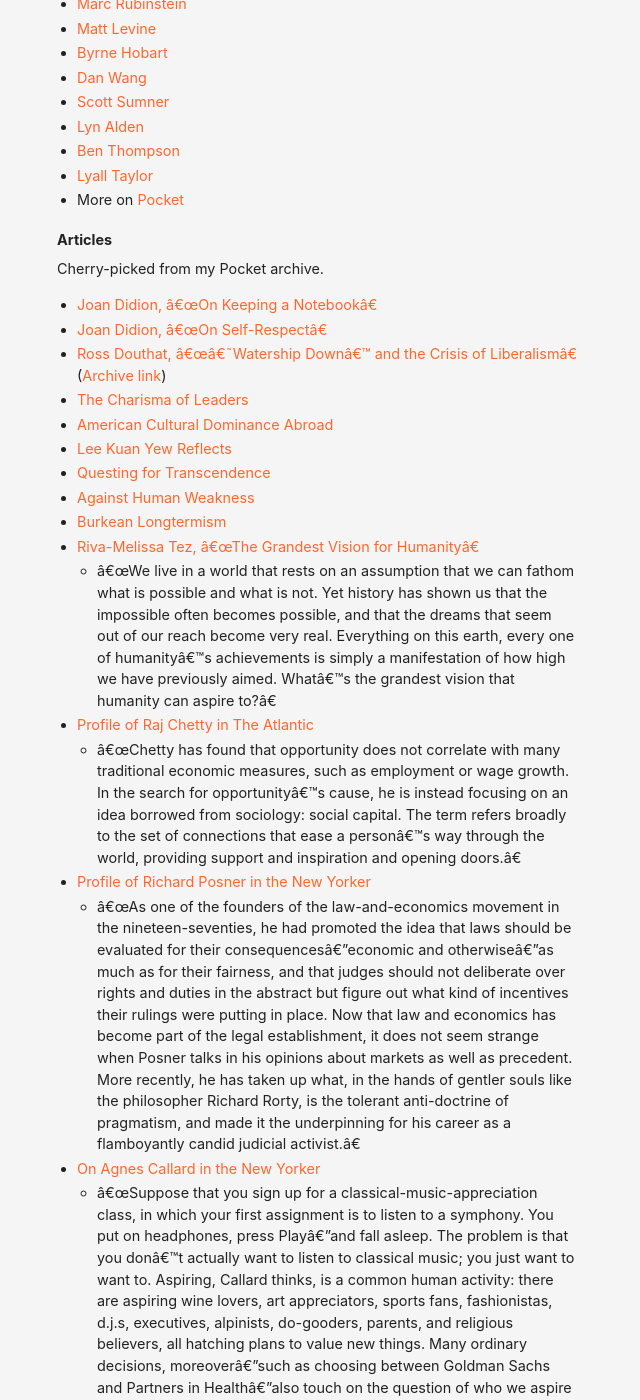
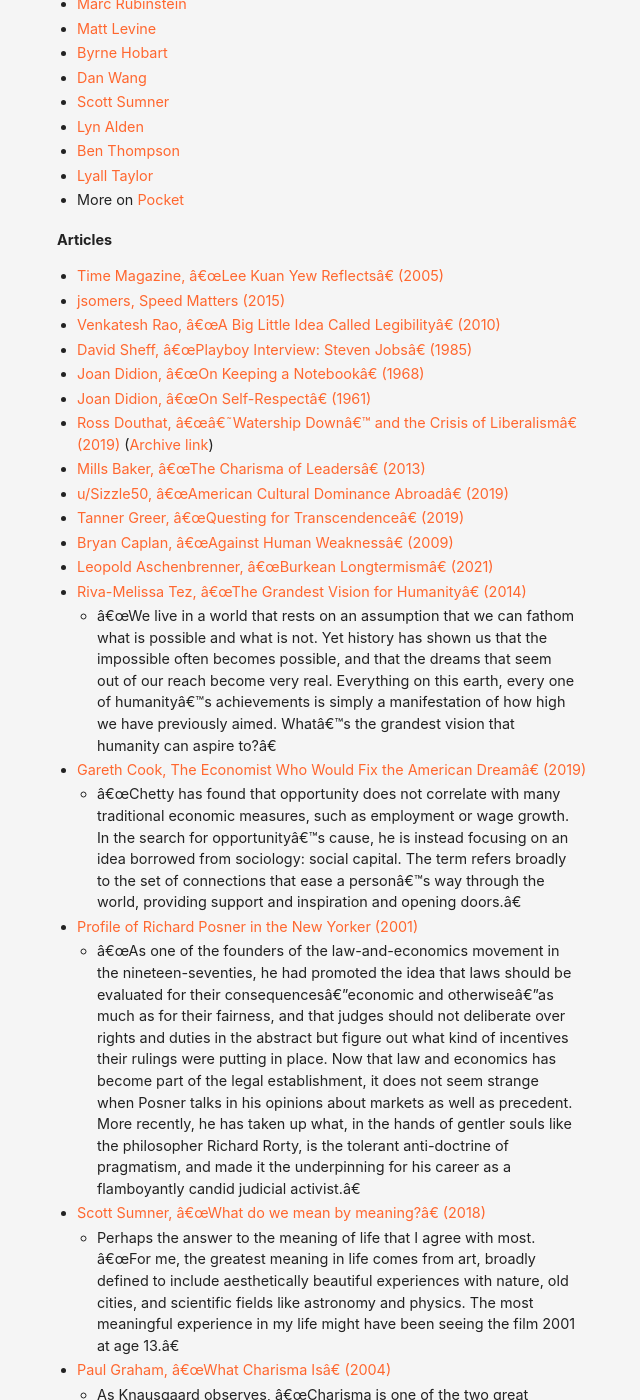
Before and after one commit to danschlz/danschulz.github.io, a Jekyll site: the page built from links.md, in a window 1280 px wide and 1400 px high, scrolled down 561 px. Shown: the whole window, without its empty margins (303-943 px from the left). Built offline with Jekyll 4.4.1, drawn with Linux system fonts in a browser that asks for light colours; some of the changed text lies outside the part shown.

Commit message:
update links

```diff
--- a/links.md
+++ b/links.md
@@ -33,49 +33,47 @@ To my delight, the quality and variety of online writing seems to have been gett
 
 ### Articles
 
-Cherry-picked from my Pocket archive.
-
-- [Joan Didion, "On Keeping a Notebook"](https://accessinghigherground.org/handouts2013/HTCTU%20Alt%20Format%20Manuals/Processing%20PDF%20Sample%20Files/00%20On%20Keeping%20a%20Notebook.pdf)
-- [Joan Didion, "On Self-Respect"](https://www.vogue.com/article/joan-didion-self-respect-essay-1961)
-- [Ross Douthat, "‘Watership Down’ and the Crisis of Liberalism"](https://www.nytimes.com/2019/10/22/opinion/watership-down-liberalism.html) ([Archive link](https://web.archive.org/web/20191022102037/https://www.nytimes.com/2019/10/22/opinion/watership-down-liberalism.html))
-- [The Charisma of Leaders](https://metaismurder.com/post/44155254813/the-charisma-of-leaders)
-- [American Cultural Dominance Abroad](https://www.reddit.com/r/TheMotte/comments/bheycc/american_cultural_dominance_abroad/)
-- [Lee Kuan Yew Reflects](http://content.time.com/time/subscriber/printout/0,8816,1137705,00.html)
-- [Questing for Transcendence](https://scholars-stage.blogspot.com/2019/04/on-quests-for-transcendence.html)
-- [Against Human Weakness](https://www.econlib.org/archives/2009/09/against_human_w.html)
-- [Burkean Longtermism](https://www.forourposterity.com/burkean-longtermism/)
-- [Riva-Melissa Tez, "The Grandest Vision for Humanity"](https://www.hardtowrite.com/grandestvision/)
+- [Time Magazine, "Lee Kuan Yew Reflects" (2005)](http://content.time.com/time/subscriber/printout/0,8816,1137705,00.html)
+- [jsomers, Speed Matters (2015)](https://jsomers.net/blog/speed-matters)
+- [Venkatesh Rao, "A Big Little Idea Called Legibility" (2010)](https://www.ribbonfarm.com/2010/07/26/a-big-little-idea-called-legibility/)
+- [David Sheff, "Playboy Interview: Steven Jobs" (1985)](https://allaboutstevejobs.com/verbatim/interviews/playboy_1985)
+- [Joan Didion, "On Keeping a Notebook" (1968)](https://accessinghigherground.org/handouts2013/HTCTU%20Alt%20Format%20Manuals/Processing%20PDF%20Sample%20Files/00%20On%20Keeping%20a%20Notebook.pdf)
+- [Joan Didion, "On Self-Respect" (1961)](https://www.vogue.com/article/joan-didion-self-respect-essay-1961)
+- [Ross Douthat, "‘Watership Down’ and the Crisis of Liberalism" (2019)](https://www.nytimes.com/2019/10/22/opinion/watership-down-liberalism.html) ([Archive link](https://web.archive.org/web/20191022102037/https://www.nytimes.com/2019/10/22/opinion/watership-down-liberalism.html))
+- [Mills Baker, "The Charisma of Leaders" (2013)](https://metaismurder.com/post/44155254813/the-charisma-of-leaders)
+- [u/Sizzle50, "American Cultural Dominance Abroad" (2019)](https://www.reddit.com/r/TheMotte/comments/bheycc/american_cultural_dominance_abroad/)
+- [Tanner Greer, "Questing for Transcendence" (2019)](https://scholars-stage.blogspot.com/2019/04/on-quests-for-transcendence.html)
+- [Bryan Caplan, "Against Human Weakness" (2009)](https://www.econlib.org/archives/2009/09/against_human_w.html)
+- [Leopold Aschenbrenner, "Burkean Longtermism" (2021)](https://www.forourposterity.com/burkean-longtermism/)
+- [Riva-Melissa Tez, "The Grandest Vision for Humanity" (2014)](https://www.hardtowrite.com/grandestvision/)
   - "We live in a world that rests on an assumption that we can fathom what is possible and what is not. Yet history has shown us that the impossible often becomes possible, and that the dreams that seem out of our reach become very real. Everything on this earth, every one of humanity’s achievements is simply a manifestation of how high we have previously aimed. What’s the grandest vision that humanity can aspire to?"
 
-- [Profile of Raj Chetty in The Atlantic](https://www.theatlantic.com/magazine/archive/2019/08/raj-chettys-american-dream/592804/)
+- [Gareth Cook, The Economist Who Would Fix the American Dream" (2019)](https://www.theatlantic.com/magazine/archive/2019/08/raj-chettys-american-dream/592804/)
   - "Chetty has found that opportunity does not correlate with many traditional economic measures, such as employment or wage growth. In the search for opportunity’s cause, he is instead focusing on an idea borrowed from sociology: social capital. The term refers broadly to the set of connections that ease a person’s way through the world, providing support and inspiration and opening doors."
 
-- [Profile of Richard Posner in the New Yorker](https://www.newyorker.com/magazine/2001/12/10/the-bench-burner)
+- [Profile of Richard Posner in the New Yorker (2001)](https://www.newyorker.com/magazine/2001/12/10/the-bench-burner)
   - "As one of the founders of the law-and-economics movement in the nineteen-seventies, he had promoted the idea that laws should be evaluated for their consequences—economic and otherwise—as much as for their fairness, and that judges should not deliberate over rights and duties in the abstract but figure out what kind of incentives their rulings were putting in place. Now that law and economics has become part of the legal establishment, it does not seem strange when Posner talks in his opinions about markets as well as precedent. More recently, he has taken up what, in the hands of gentler souls like the philosopher Richard Rorty, is the tolerant anti-doctrine of pragmatism, and made it the underpinning for his career as a flamboyantly candid judicial activist."
 
-- [On Agnes Callard in the New Yorker](https://www.newyorker.com/magazine/2019/01/21/the-art-of-decision-making)
-  - "Suppose that you sign up for a classical-music-appreciation class, in which your first assignment is to listen to a symphony. You put on headphones, press Play—and fall asleep. The problem is that you don’t actually want to listen to classical music; you just want to want to. Aspiring, Callard thinks, is a common human activity: there are aspiring wine lovers, art appreciators, sports fans, fashionistas, d.j.s, executives, alpinists, do-gooders, parents, and religious believers, all hatching plans to value new things. Many ordinary decisions, moreover—such as choosing between Goldman Sachs and Partners in Health—also touch on the question of who we aspire to become."
-
-- [Scott Sumner, "What do we mean by meaning?"](https://www.themoneyillusion.com/what-do-we-mean-by-meaning/)
+- [Scott Sumner, "What do we mean by meaning?" (2018)](https://www.themoneyillusion.com/what-do-we-mean-by-meaning/)
   - Perhaps the answer to the meaning of life that I agree with most. "For me, the greatest meaning in life comes from art, broadly defined to include aesthetically beautiful experiences with nature, old cities, and scientific fields like astronomy and physics.  The most meaningful experience in my life might have been seeing the film 2001 at age 13."
 
-- [Paul Graham, "What Charisma Is"](http://www.paulgraham.com/recharisma.html)
+- [Paul Graham, "What Charisma Is" (2004)](http://www.paulgraham.com/recharisma.html)
   - As Knausgaard observes, "Charisma is one of the two great transcendental forces in the social world: beauty is the other."
 
-- [Scott Alexander, "More Confounders"](https://slatestarcodex.com/2019/06/24/you-need-more-confounders/)
+- [Scott Alexander, "More Confounders" (2019)](https://slatestarcodex.com/2019/06/24/you-need-more-confounders/)
   - "But I think it’s important to notice: if they’re right, everyone else is wrong. If you’re using a study design that controls for things, you’re operating on an assumption that you have a pretty good idea what things are important to control for, and that if you control for the ten or twenty most important ones you can think of then that’s enough. If P&a are right (and again, I don’t want to immediately jump to that conclusion, but it seems plausible) then this assumption is wrong. At least it’s wrong in the domain of benzodiazepine prescription and mortality. Who knows how many other domains it might be wrong in? Everyone who tries to “control for confounders” who isn’t using something at least as good as P&a’s algorithm isn’t up to the task they’ve set themselves, and we should doubt their results."
 
-- [Scott Alexander, "1960: The Year The Singularity Was Cancelled"](https://slatestarcodex.com/2019/04/22/1960-the-year-the-singularity-was-cancelled/)
+- [Scott Alexander, "1960: The Year The Singularity Was Cancelled" (2019)](https://slatestarcodex.com/2019/04/22/1960-the-year-the-singularity-was-cancelled/)
   - "Around 1960, doubling times stopped decreasing. The economy kept growing. But now it grows at a flat rate. It shows no signs of reaching infinity; not soon, not ever. Just constant, boring 2% GDP growth for the rest of time. Why?"
 
-- [Scott Alexander Reviews Whyte's _Hoover: An Extraordinary Life in Extraordinary Times_](https://slatestarcodex.com/2020/03/17/book-review-hoover/)
+- [Scott Alexander Reviews Whyte's _Hoover: An Extraordinary Life in Extraordinary Times_ (2020)](https://slatestarcodex.com/2020/03/17/book-review-hoover/)
   - Take this description on Hoover's Wikipedia page, "Though he managed somewhat to rehabilitate his legacy, Hoover is still widely regarded as an inadequate U.S. president, and most polls of historians and political scientists rank him in the bottom third overall." Scott (through Whyte) shows that Hoover was actually quite extraordinary and is in fact underrated.
 
-- [Scott Alexander, "Archipelago and Atomic Communitarianism"](https://slatestarcodex.com/2014/06/07/archipelago-and-atomic-communitarianism)
+- [Scott Alexander, "Archipelago and Atomic Communitarianism" (2014)](https://slatestarcodex.com/2014/06/07/archipelago-and-atomic-communitarianism)
   - "If people want to go do their own thing in a way that harms no one else, you let them. That’s the Archipelagian way."
 
-- [Scott Alexander, "How the West Was Won"](https://slatestarcodex.com/2016/07/25/how-the-west-was-won/)
+- [Scott Alexander, "How the West Was Won" (2016)](https://slatestarcodex.com/2016/07/25/how-the-west-was-won/)
   - "My own value system might not be objectively the best, or even very good, but it’s my value system and I want to keep it and you can’t take it away from me. I am an individualist and I think of this on an individual level, but I could also see having this self-preservation-against-optimality urge for my community and its values."
 
-- [Tyler Cowen, "Deconstruncting cultural codes"](https://marginalrevolution.com/marginalrevolution/2018/12/deconstructing-cultural-codes.html)
+- [Tyler Cowen, "Deconstruncting cultural codes" (2018)](https://marginalrevolution.com/marginalrevolution/2018/12/deconstructing-cultural-codes.html)
   - "I’ve long been convinced that “matters of culture” are central for understanding economic growth, but I’m also painfully aware these theories tend to lack rigor and even trying to define culture can waste people’s time for hours, with no satisfactory resolution."
```
